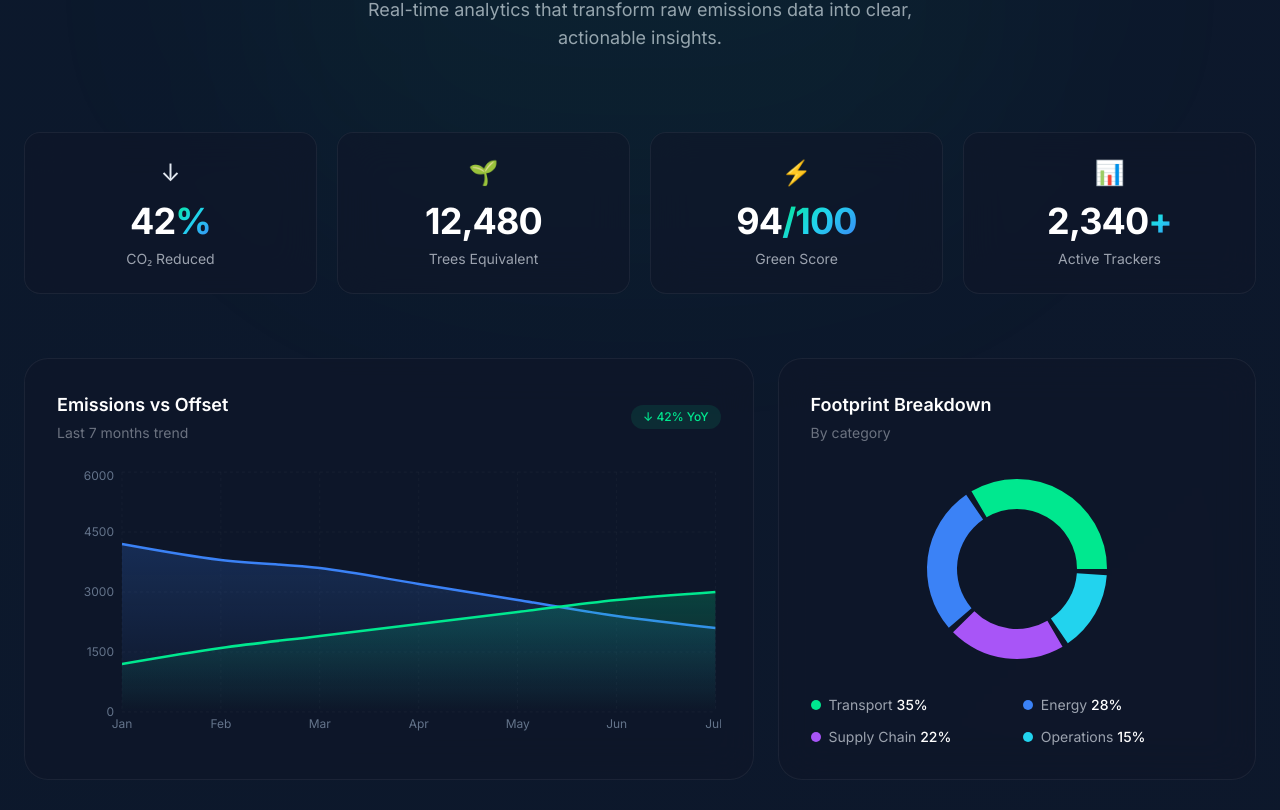
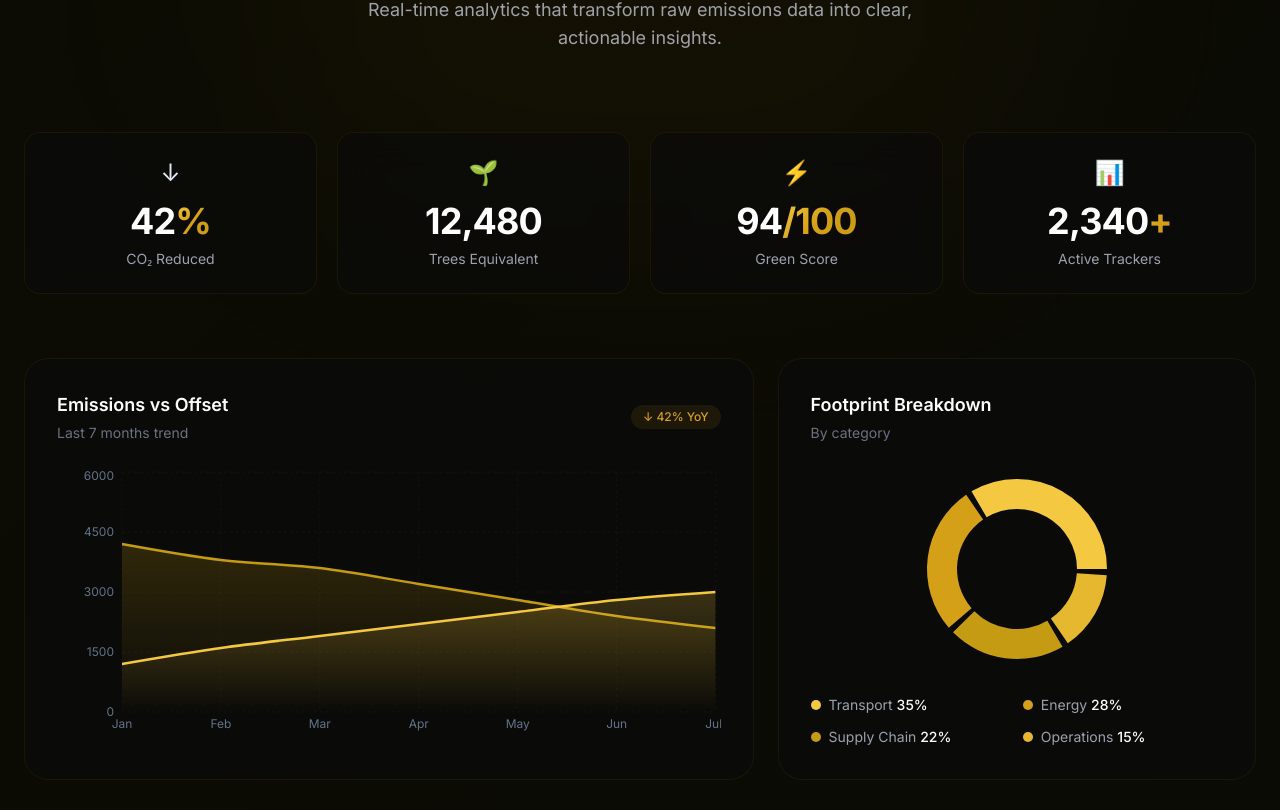
Before and after one commit to thehans-mwe/CarbonIQ, a React (Vite) app: page / in a window 1280 px wide. Shown: the part 1070-1880 px from the top of the page. Built offline with nearby package versions, Linux system fonts and the light colour scheme.

Commit message:
Change color scheme to black and gold

```diff
--- a/src/components/Dashboard.jsx
+++ b/src/components/Dashboard.jsx
@@ -18,10 +18,10 @@ const areaData = [
 ];
 
 const pieData = [
-  { name: 'Transport', value: 35, color: '#00e88f' },
-  { name: 'Energy', value: 28, color: '#3b82f6' },
-  { name: 'Supply Chain', value: 22, color: '#a855f7' },
-  { name: 'Operations', value: 15, color: '#22d3ee' },
+  { name: 'Transport', value: 35, color: '#f5c842' },
+  { name: 'Energy', value: 28, color: '#d4a017' },
+  { name: 'Supply Chain', value: 22, color: '#c49b12' },
+  { name: 'Operations', value: 15, color: '#e6b830' },
 ];
 
 const stats = [
@@ -145,20 +145,20 @@ export default function Dashboard() {
               <AreaChart data={areaData}>
                 <defs>
                   <linearGradient id="emGrad" x1="0" y1="0" x2="0" y2="1">
-                    <stop offset="0%" stopColor="#3b82f6" stopOpacity={0.35} />
-                    <stop offset="100%" stopColor="#3b82f6" stopOpacity={0} />
+                    <stop offset="0%" stopColor="#c49b12" stopOpacity={0.35} />
+                    <stop offset="100%" stopColor="#c49b12" stopOpacity={0} />
                   </linearGradient>
                   <linearGradient id="offGrad" x1="0" y1="0" x2="0" y2="1">
-                    <stop offset="0%" stopColor="#00e88f" stopOpacity={0.35} />
-                    <stop offset="100%" stopColor="#00e88f" stopOpacity={0} />
+                    <stop offset="0%" stopColor="#f5c842" stopOpacity={0.35} />
+                    <stop offset="100%" stopColor="#f5c842" stopOpacity={0} />
                   </linearGradient>
                 </defs>
                 <CartesianGrid strokeDasharray="3 3" stroke="rgba(255,255,255,0.04)" />
                 <XAxis dataKey="month" tick={{ fill: '#64748b', fontSize: 12 }} axisLine={false} tickLine={false} />
                 <YAxis tick={{ fill: '#64748b', fontSize: 12 }} axisLine={false} tickLine={false} />
                 <Tooltip content={<CustomTooltip />} />
-                <Area type="monotone" dataKey="emissions" stroke="#3b82f6" strokeWidth={2.5} fill="url(#emGrad)" />
-                <Area type="monotone" dataKey="offset" stroke="#00e88f" strokeWidth={2.5} fill="url(#offGrad)" />
+                <Area type="monotone" dataKey="emissions" stroke="#c49b12" strokeWidth={2.5} fill="url(#emGrad)" />
+                <Area type="monotone" dataKey="offset" stroke="#f5c842" strokeWidth={2.5} fill="url(#offGrad)" />
               </AreaChart>
             </ResponsiveContainer>
           </motion.div>
--- a/src/components/Navbar.jsx
+++ b/src/components/Navbar.jsx
@@ -23,7 +23,7 @@ export default function Navbar({ onDashboard }) {
       transition={{ duration: 0.7, ease: [0.4, 0, 0.2, 1] }}
       className={`fixed top-0 left-0 right-0 z-50 transition-all duration-500 ${
         scrolled
-          ? 'bg-navy-900/80 backdrop-blur-xl shadow-glass py-3'
+          ? 'bg-black/90 backdrop-blur-xl shadow-glass py-3'
           : 'bg-transparent py-5'
       }`}
     >
--- a/src/components/ResultsDashboard.jsx
+++ b/src/components/ResultsDashboard.jsx
@@ -13,7 +13,7 @@ const cardVariants = {
   visible: { opacity: 1, y: 0, scale: 1, transition: { duration: 0.6, ease: [0.4, 0, 0.2, 1] } },
 };
 
-const COLORS = ['#00e88f', '#3b82f6', '#a855f7', '#22d3ee'];
+const COLORS = ['#f5c842', '#d4a017', '#c49b12', '#e6b830'];
 
 const impactMap = { high: 'text-red-400 bg-red-400/10', medium: 'text-yellow-400 bg-yellow-400/10', low: 'text-accent-green bg-accent-green/10' };
 
@@ -219,15 +219,15 @@ export default function ResultsDashboard({ carbonData, recommendations, inputs,
                     <AreaChart data={trendData}>
                       <defs>
                         <linearGradient id="trendGrad" x1="0" y1="0" x2="0" y2="1">
-                          <stop offset="0%" stopColor="#00e88f" stopOpacity={0.3} />
-                          <stop offset="100%" stopColor="#00e88f" stopOpacity={0} />
+                          <stop offset="0%" stopColor="#f5c842" stopOpacity={0.3} />
+                          <stop offset="100%" stopColor="#f5c842" stopOpacity={0} />
                         </linearGradient>
                       </defs>
                       <CartesianGrid strokeDasharray="3 3" stroke="rgba(255,255,255,0.04)" />
                       <XAxis dataKey="week" tick={{ fill: '#64748b', fontSize: 12 }} axisLine={false} tickLine={false} />
                       <YAxis tick={{ fill: '#64748b', fontSize: 12 }} axisLine={false} tickLine={false} />
                       <Tooltip content={<CustomTooltip />} />
-                      <Area type="monotone" dataKey="total" stroke="#00e88f" strokeWidth={2.5} fill="url(#trendGrad)" name="CO₂" />
+                      <Area type="monotone" dataKey="total" stroke="#f5c842" strokeWidth={2.5} fill="url(#trendGrad)" name="CO₂" />
                     </AreaChart>
                   </ResponsiveContainer>
                 </motion.div>
@@ -280,9 +280,9 @@ export default function ResultsDashboard({ carbonData, recommendations, inputs,
                     <XAxis dataKey="day" tick={{ fill: '#64748b', fontSize: 12 }} axisLine={false} tickLine={false} />
                     <YAxis tick={{ fill: '#64748b', fontSize: 12 }} axisLine={false} tickLine={false} />
                     <Tooltip content={<CustomTooltip />} />
-                    <Bar dataKey="transport" stackId="a" fill="#00e88f" radius={[0, 0, 0, 0]} name="Transport" />
-                    <Bar dataKey="energy" stackId="a" fill="#3b82f6" name="Energy" />
-                    <Bar dataKey="diet" stackId="a" fill="#a855f7" radius={[4, 4, 0, 0]} name="Diet" />
+                    <Bar dataKey="transport" stackId="a" fill="#f5c842" radius={[0, 0, 0, 0]} name="Transport" />
+                    <Bar dataKey="energy" stackId="a" fill="#d4a017" name="Energy" />
+                    <Bar dataKey="diet" stackId="a" fill="#c49b12" radius={[4, 4, 0, 0]} name="Diet" />
                   </BarChart>
                 </ResponsiveContainer>
               </motion.div>
@@ -290,10 +290,10 @@ export default function ResultsDashboard({ carbonData, recommendations, inputs,
               {/* Category detail cards */}
               <motion.div variants={containerVariants} className="grid sm:grid-cols-2 lg:grid-cols-4 gap-4">
                 {[
-                  { label: 'Transport', value: carbonData.transportKg, icon: '🚗', color: '#00e88f', detail: `${inputs?.carMiles || 0} mi · ${inputs?.fuelType || 'gasoline'}` },
-                  { label: 'Energy', value: carbonData.energyKg, icon: '⚡', color: '#3b82f6', detail: `${inputs?.electricityKwh || 0} kWh · ${inputs?.gasUsage || 0} therms` },
-                  { label: 'Flights', value: carbonData.flightKg, icon: '✈️', color: '#a855f7', detail: `${inputs?.shortFlights || 0} short · ${inputs?.longFlights || 0} long` },
-                  { label: 'Diet', value: carbonData.dietKg, icon: '🥗', color: '#22d3ee', detail: (inputs?.dietType || 'medium_meat').replace('_', ' ') },
+                  { label: 'Transport', value: carbonData.transportKg, icon: '🚗', color: '#f5c842', detail: `${inputs?.carMiles || 0} mi · ${inputs?.fuelType || 'gasoline'}` },
+                  { label: 'Energy', value: carbonData.energyKg, icon: '⚡', color: '#d4a017', detail: `${inputs?.electricityKwh || 0} kWh · ${inputs?.gasUsage || 0} therms` },
+                  { label: 'Flights', value: carbonData.flightKg, icon: '✈️', color: '#c49b12', detail: `${inputs?.shortFlights || 0} short · ${inputs?.longFlights || 0} long` },
+                  { label: 'Diet', value: carbonData.dietKg, icon: '🥗', color: '#e6b830', detail: (inputs?.dietType || 'medium_meat').replace('_', ' ') },
                 ].map((c) => (
                   <motion.div key={c.label} variants={cardVariants} className="glass rounded-2xl p-5">
                     <div className="flex items-center justify-between mb-3">
--- a/src/index.css
+++ b/src/index.css
@@ -14,7 +14,7 @@ html {
 
 body {
   font-family: 'Inter', system-ui, -apple-system, sans-serif;
-  background-color: #0a0e1a;
+  background-color: #000000;
   color: #e2e8f0;
   overflow-x: hidden;
   -webkit-font-smoothing: antialiased;
@@ -26,29 +26,29 @@ body {
 }
 
 ::-webkit-scrollbar-track {
-  background: #0a0e1a;
+  background: #000000;
 }
 
 ::-webkit-scrollbar-thumb {
-  background: rgba(0, 232, 143, 0.3);
+  background: rgba(212, 160, 23, 0.35);
   border-radius: 3px;
 }
 
 ::-webkit-scrollbar-thumb:hover {
-  background: rgba(0, 232, 143, 0.5);
+  background: rgba(212, 160, 23, 0.55);
 }
 
 ::selection {
-  background: rgba(0, 232, 143, 0.25);
+  background: rgba(212, 160, 23, 0.25);
   color: #fff;
 }
 
 /* Glass utility */
 .glass {
-  background: rgba(15, 22, 41, 0.6);
+  background: rgba(10, 10, 10, 0.7);
   backdrop-filter: blur(20px);
   -webkit-backdrop-filter: blur(20px);
-  border: 1px solid rgba(255, 255, 255, 0.06);
+  border: 1px solid rgba(212, 160, 23, 0.08);
 }
 
 .glass-light {
@@ -60,7 +60,7 @@ body {
 
 /* Gradient text */
 .gradient-text {
-  background: linear-gradient(135deg, #00e88f 0%, #22d3ee 50%, #3b82f6 100%);
+  background: linear-gradient(135deg, #f5c842 0%, #d4a017 50%, #c49b12 100%);
   -webkit-background-clip: text;
   -webkit-text-fill-color: transparent;
   background-clip: text;
@@ -68,7 +68,7 @@ body {
 
 /* Animated gradient background */
 .animated-gradient-bg {
-  background: linear-gradient(-45deg, #0a0e1a, #0f1629, #0a1a2e, #0a0e1a);
+  background: linear-gradient(-45deg, #000000, #0a0a0a, #0d0d00, #000000);
   background-size: 400% 400%;
   animation: gradient 15s ease infinite;
 }
@@ -90,7 +90,7 @@ body {
   content: '';
   position: absolute;
   inset: -2px;
-  background: linear-gradient(135deg, #00e88f, #3b82f6);
+  background: linear-gradient(135deg, #f5c842, #d4a017);
   border-radius: inherit;
   z-index: -1;
   opacity: 0;
@@ -105,7 +105,7 @@ body {
 /* Divider */
 .animated-divider {
   height: 1px;
-  background: linear-gradient(90deg, transparent, rgba(0, 232, 143, 0.4), rgba(59, 130, 246, 0.4), transparent);
+  background: linear-gradient(90deg, transparent, rgba(212, 160, 23, 0.5), rgba(245, 200, 66, 0.3), transparent);
   background-size: 200% 100%;
   animation: shimmer 3s ease-in-out infinite;
 }
--- a/tailwind.config.js
+++ b/tailwind.config.js
@@ -11,16 +11,16 @@ export default {
       },
       colors: {
         navy: {
-          900: '#0a0e1a',
-          800: '#0f1629',
-          700: '#151d35',
-          600: '#1a2540',
+          900: '#000000',
+          800: '#0a0a0a',
+          700: '#141414',
+          600: '#1a1a1a',
         },
         accent: {
-          green: '#00e88f',
-          blue: '#3b82f6',
-          cyan: '#22d3ee',
-          purple: '#a855f7',
+          green: '#d4a017',
+          blue: '#f5c842',
+          cyan: '#e6b830',
+          purple: '#c49b12',
         },
       },
       borderRadius: {
@@ -28,9 +28,9 @@ export default {
         '3xl': '1.5rem',
       },
       boxShadow: {
-        glow: '0 0 40px rgba(0, 232, 143, 0.15)',
-        'glow-lg': '0 0 60px rgba(0, 232, 143, 0.2)',
-        glass: '0 8px 32px rgba(0, 0, 0, 0.3)',
+        glow: '0 0 40px rgba(212, 160, 23, 0.2)',
+        'glow-lg': '0 0 60px rgba(212, 160, 23, 0.25)',
+        glass: '0 8px 32px rgba(0, 0, 0, 0.4)',
       },
       backdropBlur: {
         xs: '2px',
```
Also changed, not shown: public/favicon.svg.
